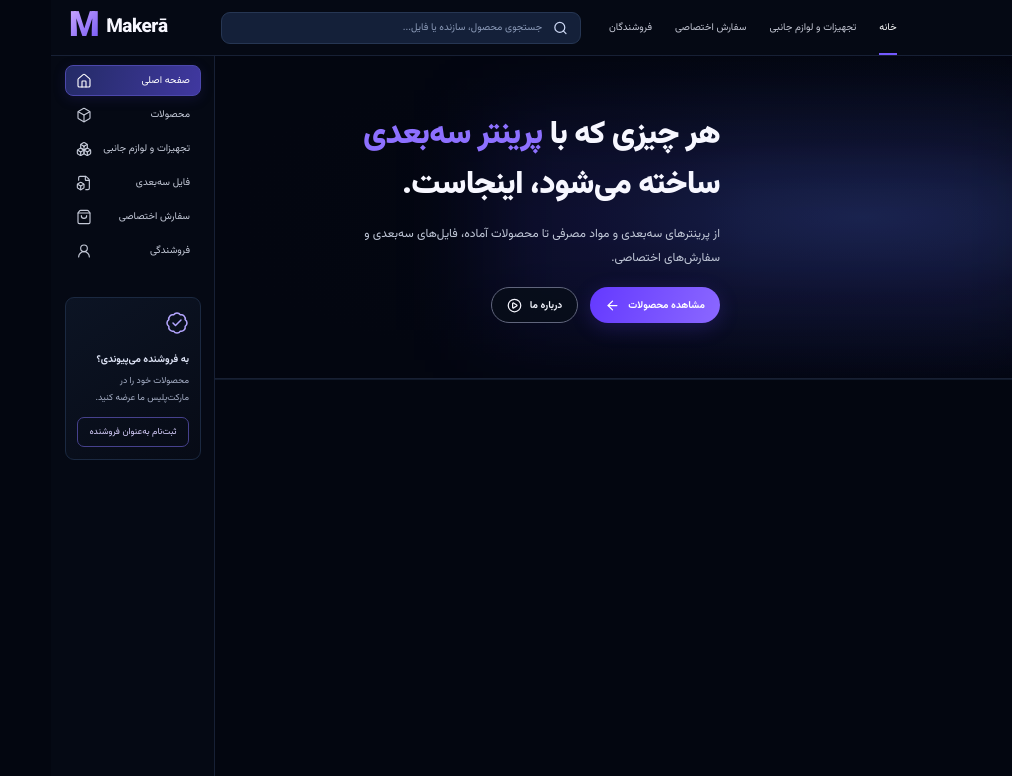
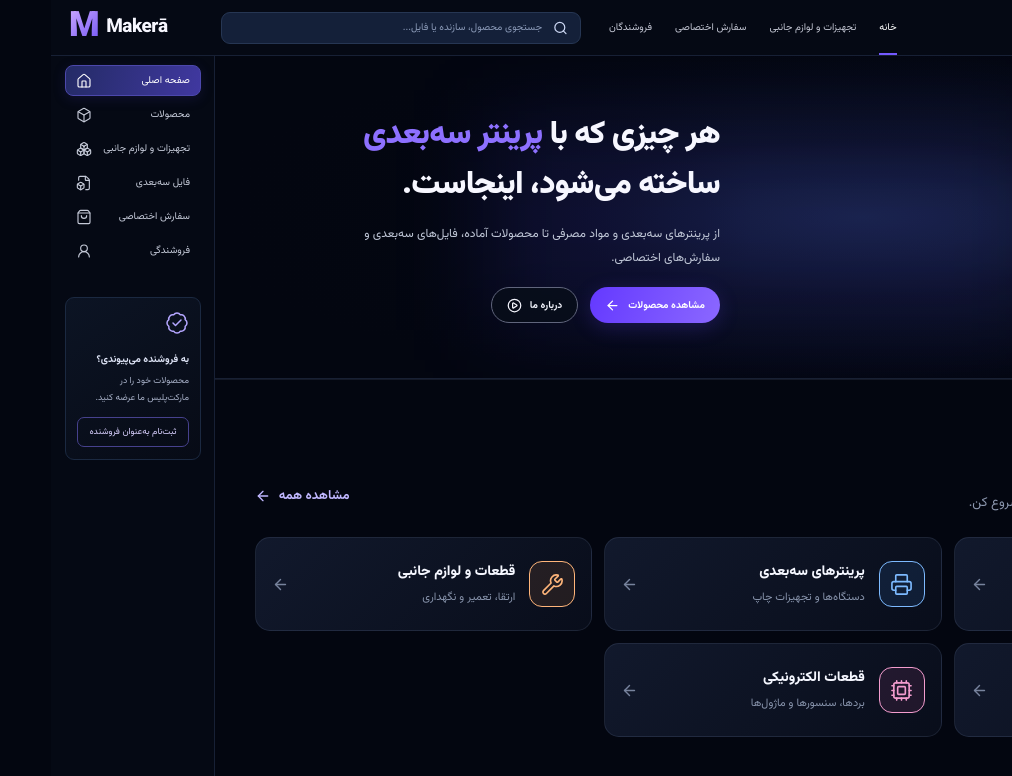
Before and after one commit to ParisaAtaee2000/web-projects, a React (Vite) app in the folder 3d-marketplace/: page / in a window 1280 px wide. Shown: the top 776 px of the page, without its empty margins (268-1280 px from the left). Built offline with nearby package versions, Linux system fonts and the light colour scheme.

Commit message:
Add categories to homepage

```diff
--- a/3d-marketplace/src/pages/home/HomePage.tsx
+++ b/3d-marketplace/src/pages/home/HomePage.tsx
@@ -1,7 +1,15 @@
 import { AppShell } from "../../components/layout/AppShell";
 import { Hero } from "../../components/hero/Hero";
+import { CategorySection } from "../../components/categories/CategorySection";
 import "./home.css";
 
 export function HomePage() {
-  return <AppShell><div className="home-page"><Hero/><div className="home-page__below-fold" aria-hidden="true"/></div></AppShell>;
+  return (
+    <AppShell>
+      <div className="home-page">
+        <Hero />
+        <CategorySection />
+      </div>
+    </AppShell>
+  );
 }
```
